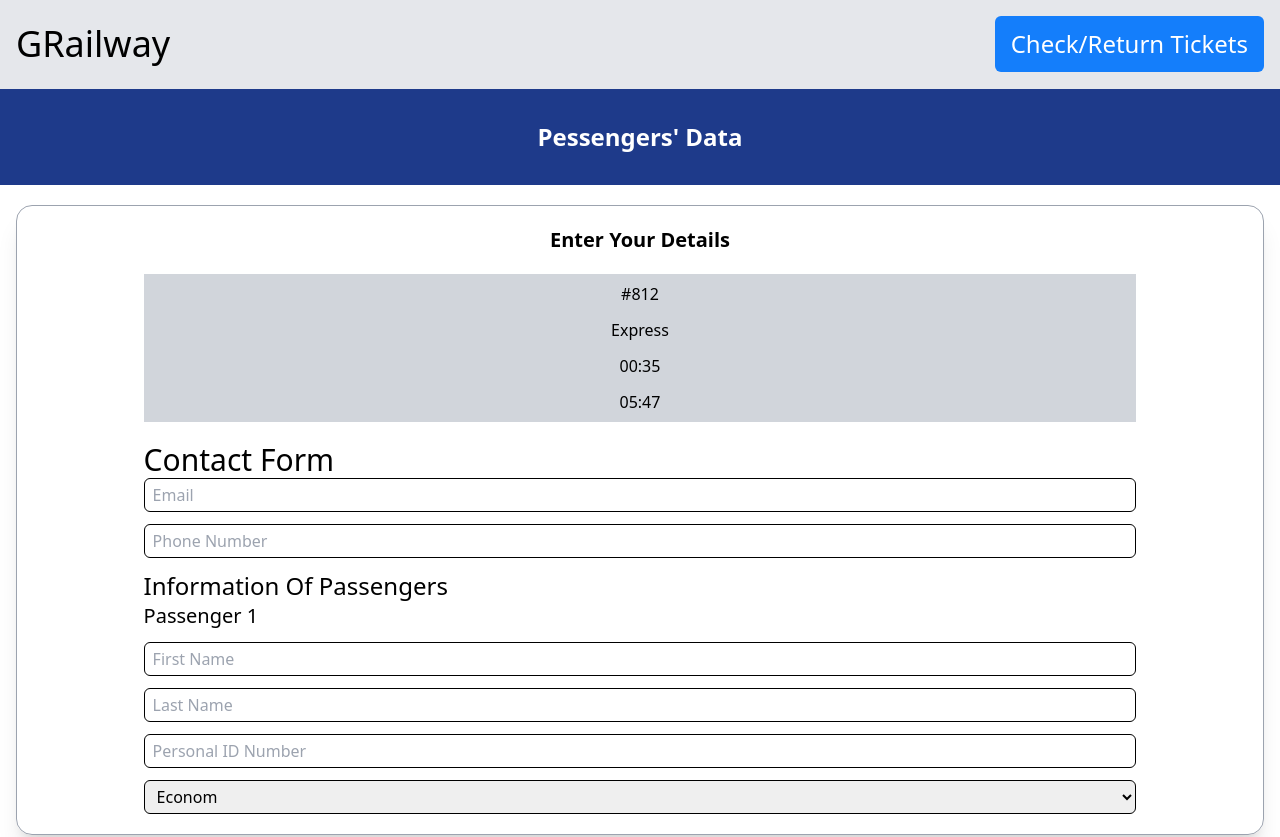
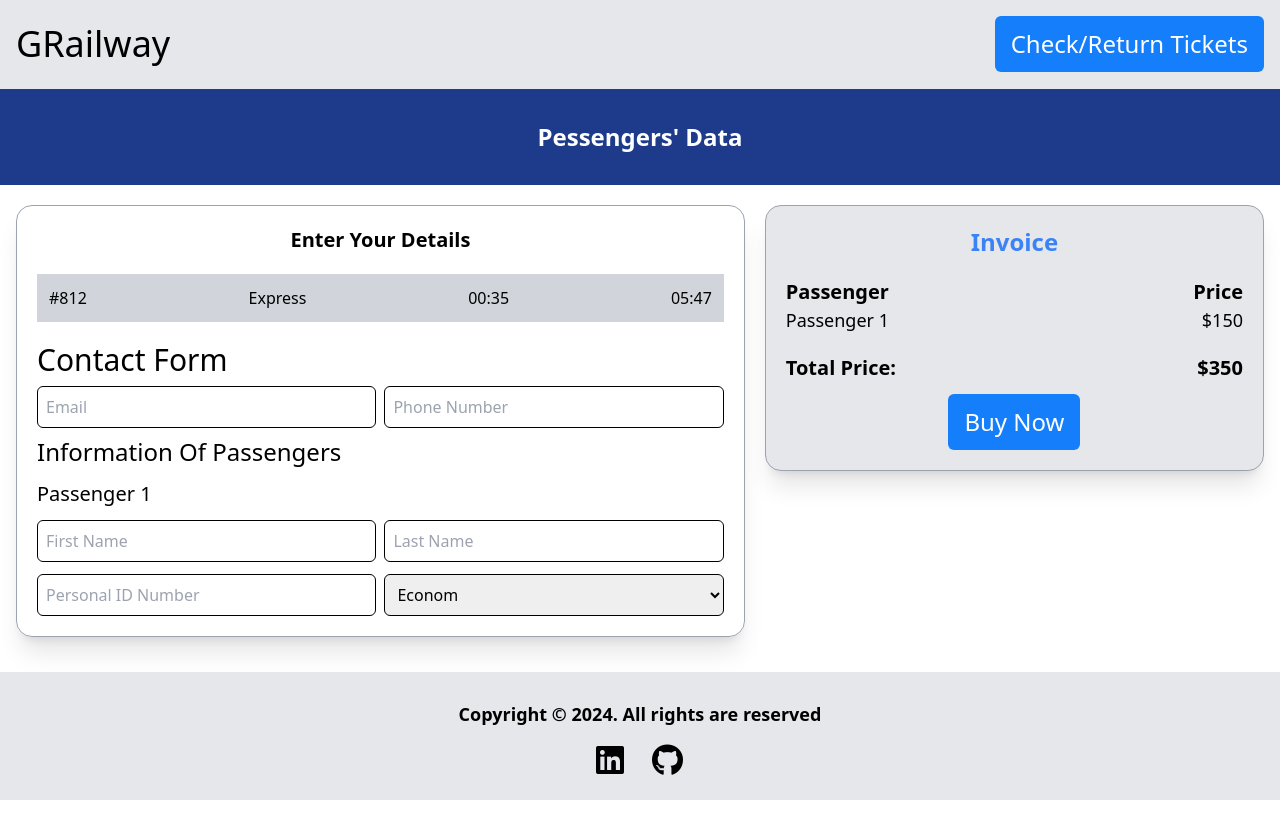
Before and after one commit to Aristocrat4/grailway, an Angular app: page /passengers in a window 1280 px wide. Shown: the top 837 px of the page. After the commit the page ends 800 px from the top, so only its background shows below. Built offline with nearby package versions, Linux system fonts and the light colour scheme.

Commit message:
add responsive for passengers page

```diff
--- a/src/app/components/passengers/passengers.component.html
+++ b/src/app/components/passengers/passengers.component.html
@@ -7,15 +7,15 @@
     </div>
   </div>
   <div
-    class="container flex flex-col justify-center items-center px-4 gap-5 pb-5"
+    class="container flex flex-col justify-center items-center px-4 gap-5 pb-5 md:flex-row md:items-start md:justify-between"
   >
     <div
-      class="w-full px-5 flex flex-col gap-5 items-center justify-center border border-gray-400 rounded-2xl shadow-xl"
+      class="w-full px-5 flex flex-col gap-5 items-center justify-center border border-gray-400 rounded-2xl shadow-xl md:pb-5"
     >
       <h3 class="text-xl font-semibold mt-5 capitalize">Enter Your Details</h3>
-      <div>
+      <div class="w-full">
         <div
-          class="train-details bg-gray-300 flex flex-col gap-3 items-center py-2"
+          class="train-details bg-gray-300 flex flex-col gap-3 items-center py-2 md:flex-row md:p-3 md:justify-between"
         >
           <span>#812</span>
           <span>Express</span>
@@ -24,46 +24,51 @@
         </div>
         <form class="pt-5">
           <label class="text-3xl">Contact Form</label>
+          <div class="flex flex-col gap-2 md:flex-row md:my-2">
             <input
-            class="border border-black rounded-md py-1 px-2 w-full"
+              class="border border-black rounded-md py-1 px-2 w-full md:p-2"
               placeholder="Email"
               type="email"
               name="email"
               id="email"
             />
             <input
-            class="mt-3 border border-black mb-3 rounded-md py-1 px-2 w-full"
+              class="mt-3 border border-black mb-3 rounded-md py-1 px-2 w-full md:m-0 md:p-2"
               type="number"
               name="phone"
               placeholder="Phone Number"
               id="phone"
             />
+          </div>
           <label class="text-2xl capitalize">Information of Passengers</label>
           <div class="flex flex-col gap-3">
-            <label class="text-xl">Passenger 1</label>
+            <label class="text-xl md:mt-3">Passenger 1</label>
+            <div class="flex flex-col gap-2 md:flex-row">
               <input
-              class="border border-black rounded-md py-1 px-2 w-full"
+                class="md:p-2 border border-black rounded-md py-1 px-2 w-full"
                 type="text"
                 name="firstname"
                 id="firstname"
                 placeholder="First Name"
               />
               <input
-              class="border border-black rounded-md py-1 px-2 w-full"
+                class="md:p-2 border border-black rounded-md py-1 px-2 w-full"
                 type="text"
                 name="lastname"
                 id="lastname"
                 placeholder="Last Name"
               />
+            </div>
+            <div class="flex flex-col gap-2 md:flex-row">
               <input
-              class="border border-black rounded-md py-1 px-2 w-full"
+                class="md:p-2 border border-black rounded-md py-1 px-2 w-full"
                 type="number"
                 name="personalnumber"
                 placeholder="Personal ID Number"
                 id="personalnumber"
               />
               <select
-              class="mb-5 border border-black rounded-md py-1 px-2 w-full"
+                class="md:p-2 mb-5 border border-black rounded-md py-1 px-2 w-full md:m-0"
                 name="class"
                 id="class"
               >
@@ -71,11 +76,12 @@
                 <option value="Econom" selected>Econom</option>
               </select>
             </div>
+          </div>
         </form>
       </div>
     </div>
     <div
-      class="w-full px-5 flex flex-col items-center justify-center border border-gray-400 rounded-2xl shadow-xl py-5 bg-gray-200"
+      class="w-full px-5 flex flex-col items-center justify-center border border-gray-400 rounded-2xl shadow-xl py-5 bg-gray-200 md:max-w-[40%]"
     >
       <h3 class="text-2xl font-black text-blue-500 capitalize mb-5">invoice</h3>
       <div class="flex justify-between w-full">
```
Lines whose indentation alone changed are shown as unchanged.
